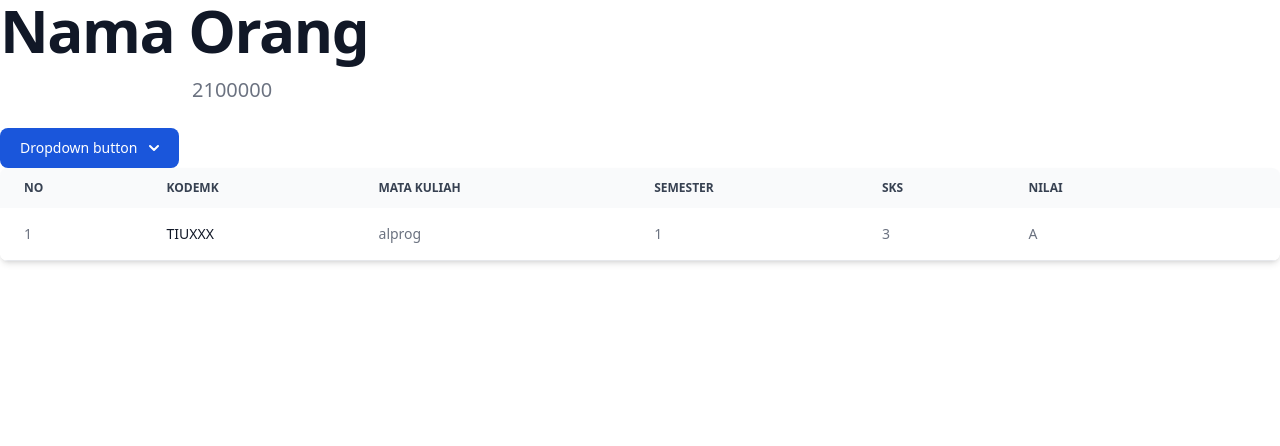
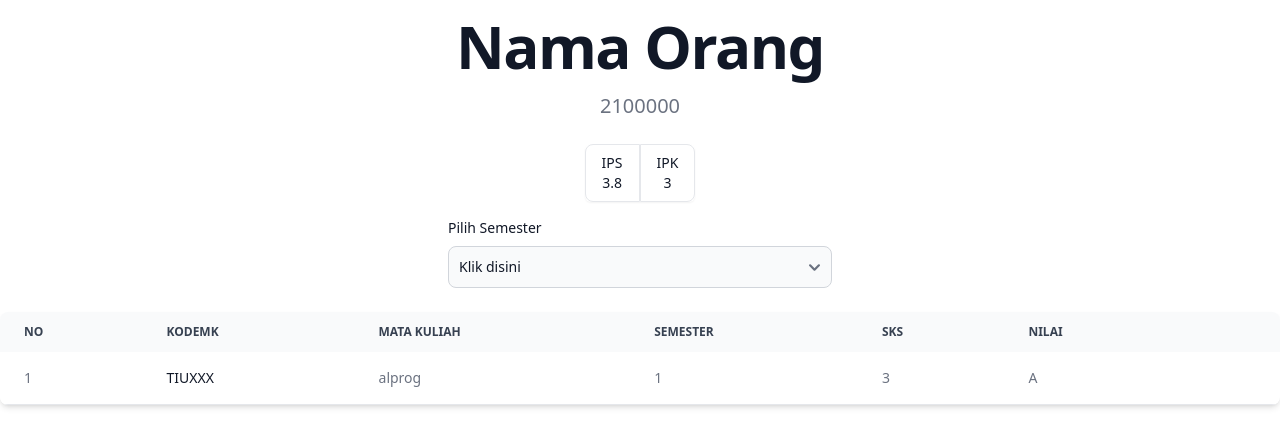
Before and after one commit to Boy-Brahmanda03/frontend-react, a React (Vite) app: page /detail/1 in a window 1280 px wide. Shown: the top 446 px of the page. Built offline with nearby package versions, Linux system fonts and the light colour scheme.

Commit message:
update detail

```diff
--- a/src/DetailMhs.jsx
+++ b/src/DetailMhs.jsx
@@ -4,80 +4,49 @@ import { Link } from "react-router-dom";
 function DetailMhs() {
   return (
     <>
+      <div className="my-4 text-center">
         <h1 class="mb-4 text-4xl font-extrabold leading-none tracking-tight text-gray-900 md:text-5xl lg:text-6xl dark:text-white">
           Nama Orang
         </h1>
         <p class="mb-6 text-lg font-normal text-gray-500 lg:text-xl sm:px-16 xl:px-48 dark:text-gray-400">
           2100000
         </p>
-      <button
-        id="dropdownDefaultButton"
-        data-dropdown-toggle="dropdown"
-        class="text-white bg-blue-700 hover:bg-blue-800 focus:ring-4 focus:outline-none focus:ring-blue-300 font-medium rounded-lg text-sm px-5 py-2.5 text-center inline-flex items-center dark:bg-blue-600 dark:hover:bg-blue-700 dark:focus:ring-blue-800"
-        type="button"
-      >
-        Dropdown button{" "}
-        <svg
-          class="w-2.5 h-2.5 ms-3"
-          aria-hidden="true"
-          xmlns="http://www.w3.org/2000/svg"
-          fill="none"
-          viewBox="0 0 10 6"
-        >
-          <path
-            stroke="currentColor"
-            stroke-linecap="round"
-            stroke-linejoin="round"
-            stroke-width="2"
-            d="m1 1 4 4 4-4"
-          />
-        </svg>
-      </button>
 
-      <div
-        id="dropdown"
-        class="z-10 hidden bg-white divide-y divide-gray-100 rounded-lg shadow w-44 dark:bg-gray-700"
-      >
-        <ul
-          class="py-2 text-sm text-gray-700 dark:text-gray-200"
-          aria-labelledby="dropdownDefaultButton"
-        >
-          <li>
-            <a
-              href="#"
-              class="block px-4 py-2 hover:bg-gray-100 dark:hover:bg-gray-600 dark:hover:text-white"
-            >
-              Dashboard
-            </a>
-          </li>
-          <li>
-            <a
-              href="#"
-              class="block px-4 py-2 hover:bg-gray-100 dark:hover:bg-gray-600 dark:hover:text-white"
-            >
-              Settings
-            </a>
-          </li>
-          <li>
-            <a
-              href="#"
-              class="block px-4 py-2 hover:bg-gray-100 dark:hover:bg-gray-600 dark:hover:text-white"
-            >
-              Earnings
-            </a>
-          </li>
-          <li>
-            <a
-              href="#"
-              class="block px-4 py-2 hover:bg-gray-100 dark:hover:bg-gray-600 dark:hover:text-white"
-            >
-              Sign out
-            </a>
-          </li>
-        </ul>
+        <div class="inline-flex align-it rounded-md shadow-sm" role="group">
+          <p class="px-4 py-2 text-sm font-medium text-gray-900 bg-white border border-gray-200 rounded-s-lg hover:bg-gray-100 hover:text-blue-700 focus:z-10 focus:ring-2 focus:ring-blue-700 focus:text-blue-700 dark:bg-gray-800 dark:border-gray-700 dark:text-white dark:hover:text-white dark:hover:bg-gray-700 dark:focus:ring-blue-500 dark:focus:text-white">
+            IPS <br></br>3.8
+          </p>
+
+          <p class="px-4 py-2 text-sm font-medium text-gray-900 bg-white border border-gray-200 rounded-e-lg hover:bg-gray-100 hover:text-blue-700 focus:z-10 focus:ring-2 focus:ring-blue-700 focus:text-blue-700 dark:bg-gray-800 dark:border-gray-700 dark:text-white dark:hover:text-white dark:hover:bg-gray-700 dark:focus:ring-blue-500 dark:focus:text-white">
+            IPK <br></br>3
+          </p>
+        </div>
       </div>
 
-      <div className="relative overflow-x-auto shadow-md sm:rounded-lg">
+      <form class="max-w-sm mx-auto">
+        <label
+          for="semester"
+          class="block mb-2 text-sm font-medium text-gray-900 dark:text-white"
+        >
+          Pilih Semester
+        </label>
+        <select
+          id="semester"
+          class="bg-gray-50 border border-gray-300 text-gray-900 text-sm rounded-lg focus:ring-blue-500 focus:border-blue-500 block w-full p-2.5 dark:bg-gray-700 dark:border-gray-600 dark:placeholder-gray-400 dark:text-white dark:focus:ring-blue-500 dark:focus:border-blue-500"
+        >
+          <option selected>Klik disini</option>
+          <option value="1">1</option>
+          <option value="2">2</option>
+          <option value="3">3</option>
+          <option value="4">4</option>
+          <option value="5">5</option>
+          <option value="6">6</option>
+          <option value="7">7</option>
+          <option value="8">8</option>
+        </select>
+      </form>
+
+      <div className="relative overflow-x-auto shadow-md sm:rounded-lg mt-6">
         <table className="w-full text-sm text-left rtl:text-right text-gray-500 dark:text-gray-400">
           <thead className="text-xs text-gray-700 uppercase bg-gray-50 dark:bg-gray-700 dark:text-gray-400">
             <tr>
```
Lines whose indentation alone changed are shown as unchanged.
